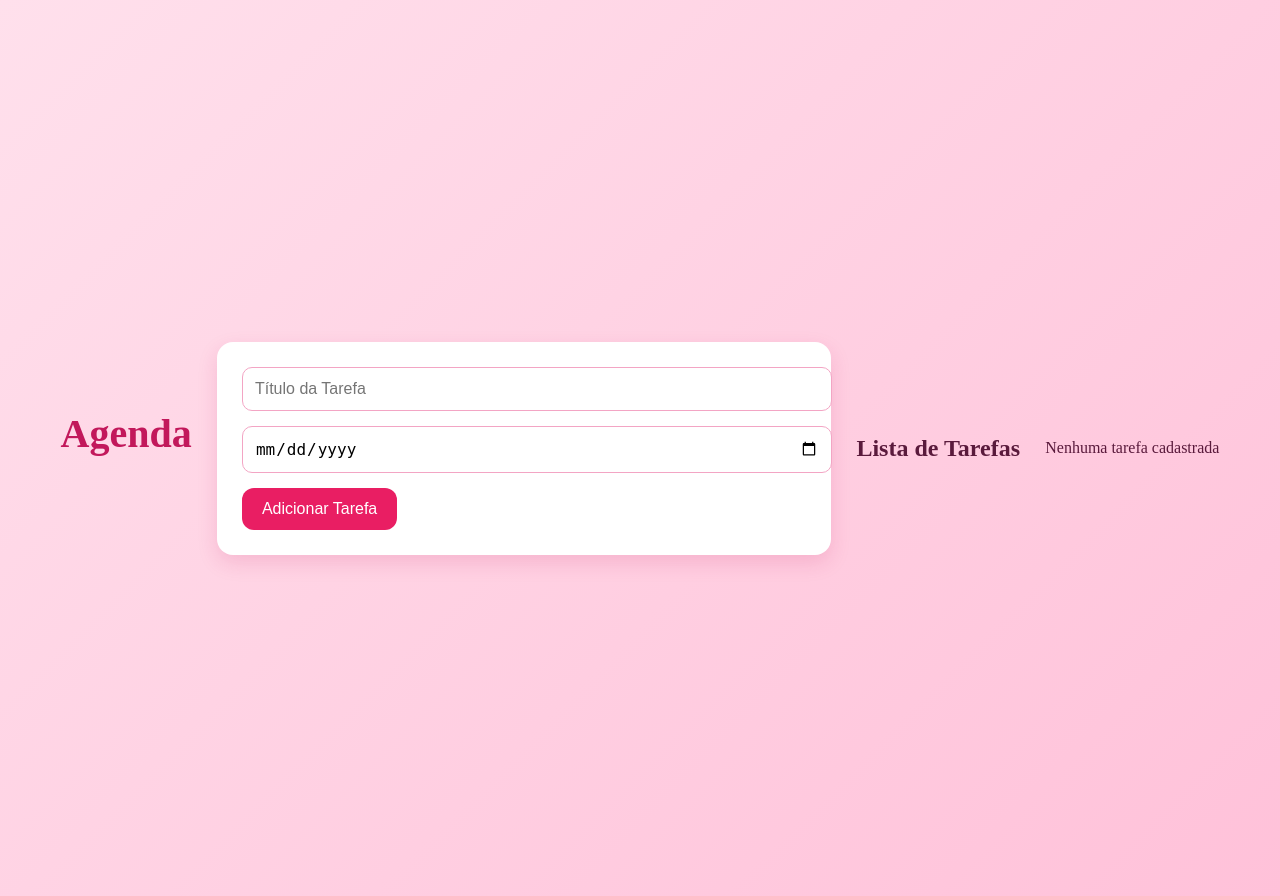
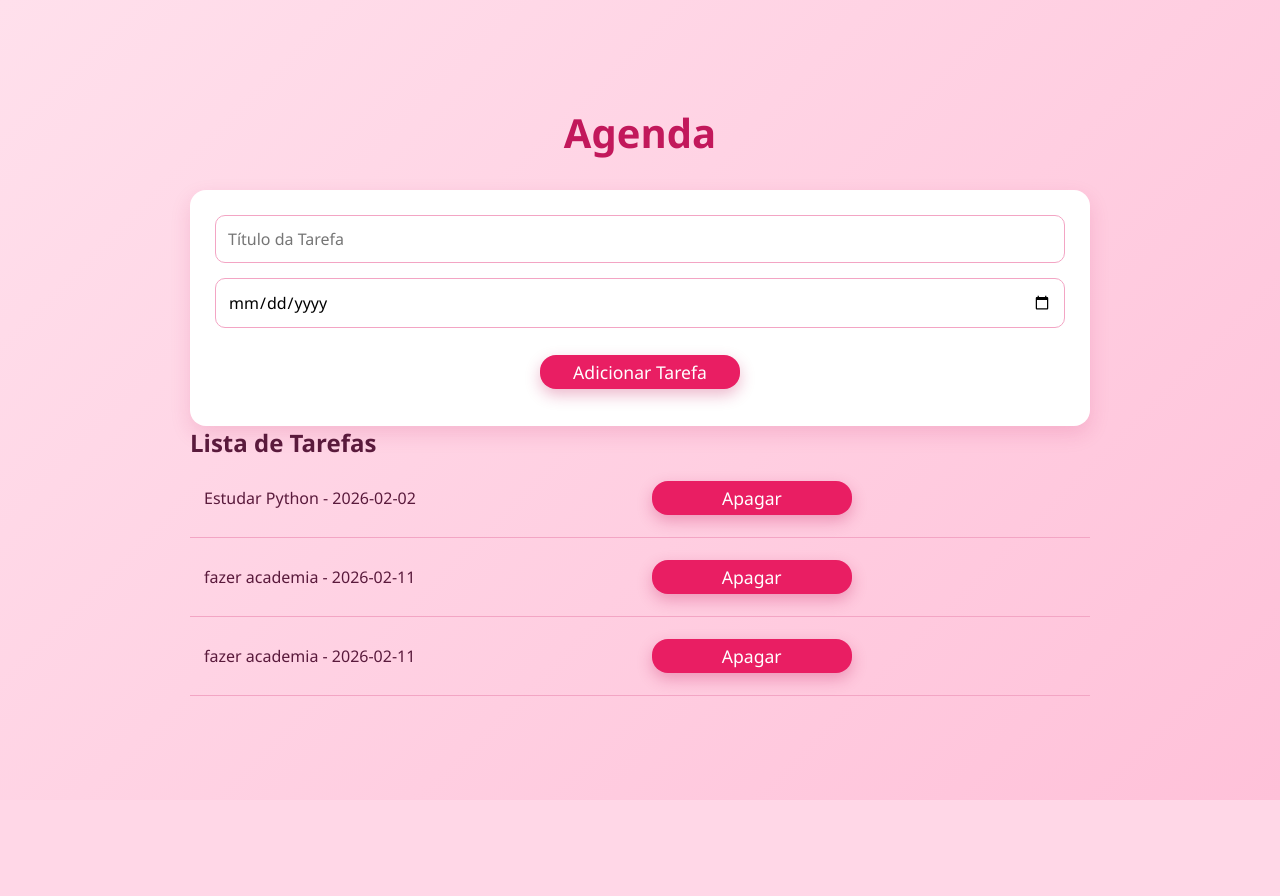
Before and after one commit to Brubstorres/agenda-python-, a Flask app: page /agenda in a window 1280 px wide. After the commit the page ends 800 px from the top, so only its background shows below. Run offline with Flask 3, Linux system fonts and the light colour scheme; data comes from the database, SQL or seed files in the repository; both versions use the stored data as it was after the commit; data that the repository does not hold is empty.

Commit message:
feat: adicionando funcionalidade de deletar tarefas

```diff
--- a/models/tarefa.py
+++ b/models/tarefa.py
@@ -41,10 +41,9 @@ class Tarefa:
     @classmethod
     def obter_tarefas(cls) -> list[Self]:
         with Database('./data/tarefas.sqlite3') as db:
-            query: str = 'SELECT titulogi' \
-            '_tarefa, data_conclusao FROM tarefas;'
+            query: str = 'SELECT titulo_tarefa, data_conclusao, id FROM tarefas;'
             resultados: list[Any] = db.buscar_tudo(query)
-            tarefas: list[Self] = [cls(titulo, data) for titulo, data in resultados]
+            tarefas: list[Self] = [cls(titulo, data, id) for titulo, data, id in resultados]
             return tarefas
 
     def excluir_tarefa(self) -> Cursor:
--- a/static/style.css
+++ b/static/style.css
@@ -1,4 +1,4 @@
-/* Reset
+/* Reset */
 * {
     margin: 0;
     padding: 0;
@@ -12,11 +12,17 @@ body {
     min-height: 100vh;
     padding: 40px;
     color: #5a1a3c;
+
+    display: flex;
+    flex-direction: column;
+    justify-content: center;
+    align-items: center;
 }
 
 /* Container central */
 body > * {
     max-width: 900px;
+    width: 100%;
     margin: 0 auto;
 }
 
@@ -53,6 +59,7 @@ textarea {
     font-size: 1rem;
 }
 
+/* Focus */
 input:focus,
 select:focus,
 textarea:focus {
@@ -60,24 +67,77 @@ textarea:focus {
     box-shadow: 0 0 0 2px rgba(194, 24, 91, 0.2);
 }
 
-/* Botões */
-button {
+/* Botões padrão (grandes) */
+button,
+a {
+    display: block;
+    width: 200px;
+    padding: 5px 0;
+    margin: 12px auto;
+    text-align: center;
     background-color: #e91e63;
     color: #fff;
     border: none;
-    padding: 12px 20px;
-    border-radius: 12px;
-    font-size: 1rem;
+    border-radius: 16px;
+    font-size: 1.1rem;
     cursor: pointer;
+    text-decoration: none;
     transition: all 0.3s ease;
+    box-shadow: 0 6px 15px rgba(194, 24, 91, 0.3);
 }
 
-button:hover {
+/* Hover padrão */
+button:hover,
+a:hover {
     background-color: #c2185b;
-    transform: scale(1.03);
+    transform: scale(1.05);
 }
 
-/* Tabelas */
+/* ===============================
+   LISTA DE TAREFAS
+   =============================== */
+
+/* Item da tarefa */
+li {
+    list-style: none;
+    display: flex;
+    align-items: center;
+    gap: 12px;
+    padding: 10px 14px;
+    border-bottom: 1px solid #f3a5c4;
+}
+
+/* Botão apagar (menor e na frente) */
+button.apagar {
+    width: 30px;
+    height: 30px;
+    min-width: 30px;
+    padding: 0;
+    margin: 0;
+    border-radius: 50%;
+    background-color: #f44336;
+    font-size: 0.9rem;
+    box-shadow: none;
+    display: flex;
+    align-items: center;
+    justify-content: center;
+}
+
+/* Hover do apagar */
+button.apagar:hover {
+    background-color: #d32f2f;
+    transform: scale(1.1);
+}
+
+/* Texto da tarefa */
+li span {
+    flex: 1;
+}
+
+/* ===============================
+   TABELAS
+   =============================== */
+
 table {
     width: 100%;
     border-collapse: collapse;
@@ -99,38 +159,3 @@ td {
 tr:hover {
     background-color: #ffe6f0;
 }
-
-/* Links */
-a {
-    color: #c2185b;
-    text-decoration: none;
-    font-weight: 500;
-}
-
-a:hover {
-    text-decoration: underline;
-}
-
-/* Link da agenda na tela */
-body {
-    display: flex;
-    justify-content: center;
-    align-items: center;
-}
-
-/* Estilo do link como botão */
-a {
-    background-color: #e91e63;
-    color: #fff;
-    padding: 18px 32px;
-    border-radius: 20px;
-    font-size: 1.4rem;
-    text-decoration: none;
-    box-shadow: 0 10px 25px rgba(194, 24, 91, 0.3);
-    transition: 0.3s;
-}
-
-a:hover {
-    background-color: #c2185b;
-    transform: scale(1.06);
-}
--- a/templates/agenda.html
+++ b/templates/agenda.html
@@ -17,7 +17,8 @@
 
     <ul>
     {% for tarefa in tarefas %}
-        <li>{{ tarefa.titulo_tarefa }} - {{ tarefa.data_conclusao}}</li>
+        <li>{{ tarefa.titulo_tarefa }} - {{ tarefa.data_conclusao}} <a href="{{ url_for('delete', idTarefa=tarefa.id_tarefa) }}">Apagar</a></li>
+
     {% endfor %}
     </ul>
 
--- a/templates/home.html
+++ b/templates/home.html
@@ -1,6 +1,5 @@
 {% extends "base.html" %}
 
 {% block content %}
-    <p>Welcome to the Home Page!</p>
     <a href="/agenda">Agenda</a>
 {% endblock %}
```
Also changed, not shown: data/tarefas.sqlite3.
